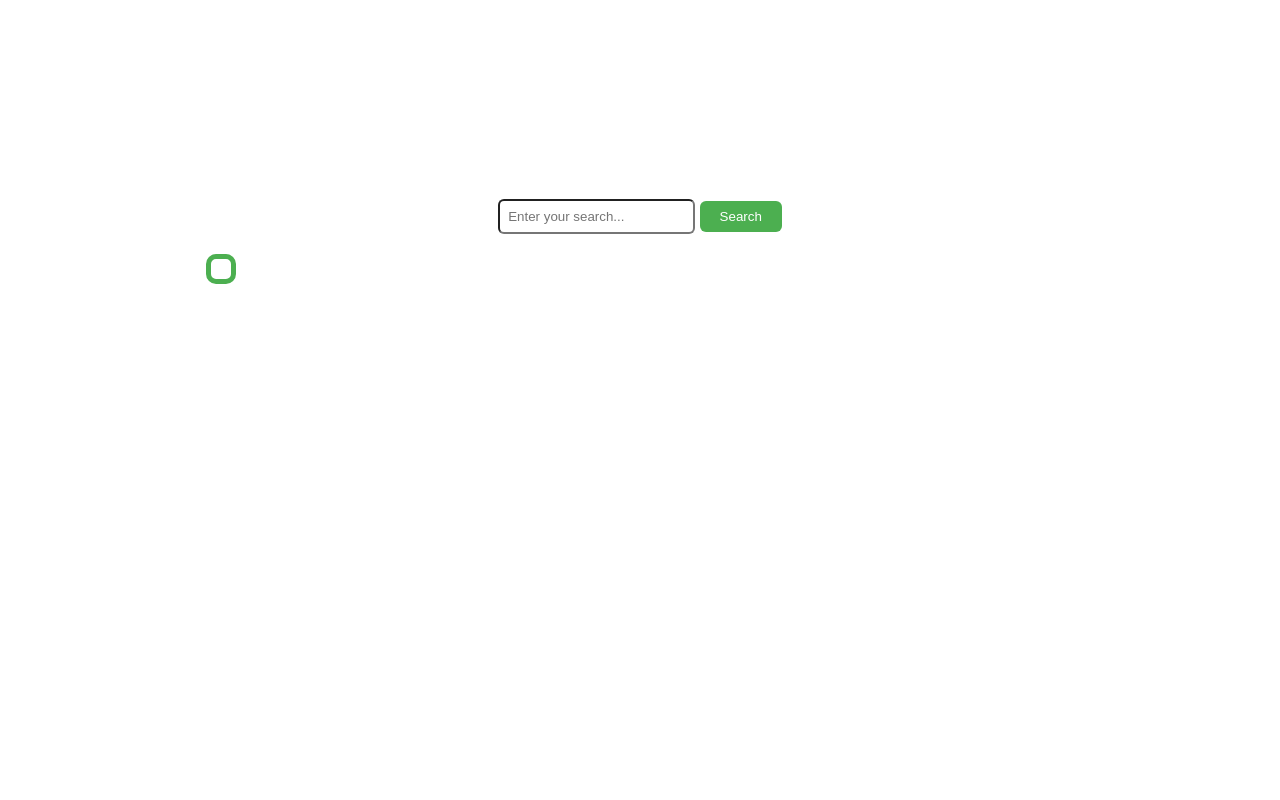
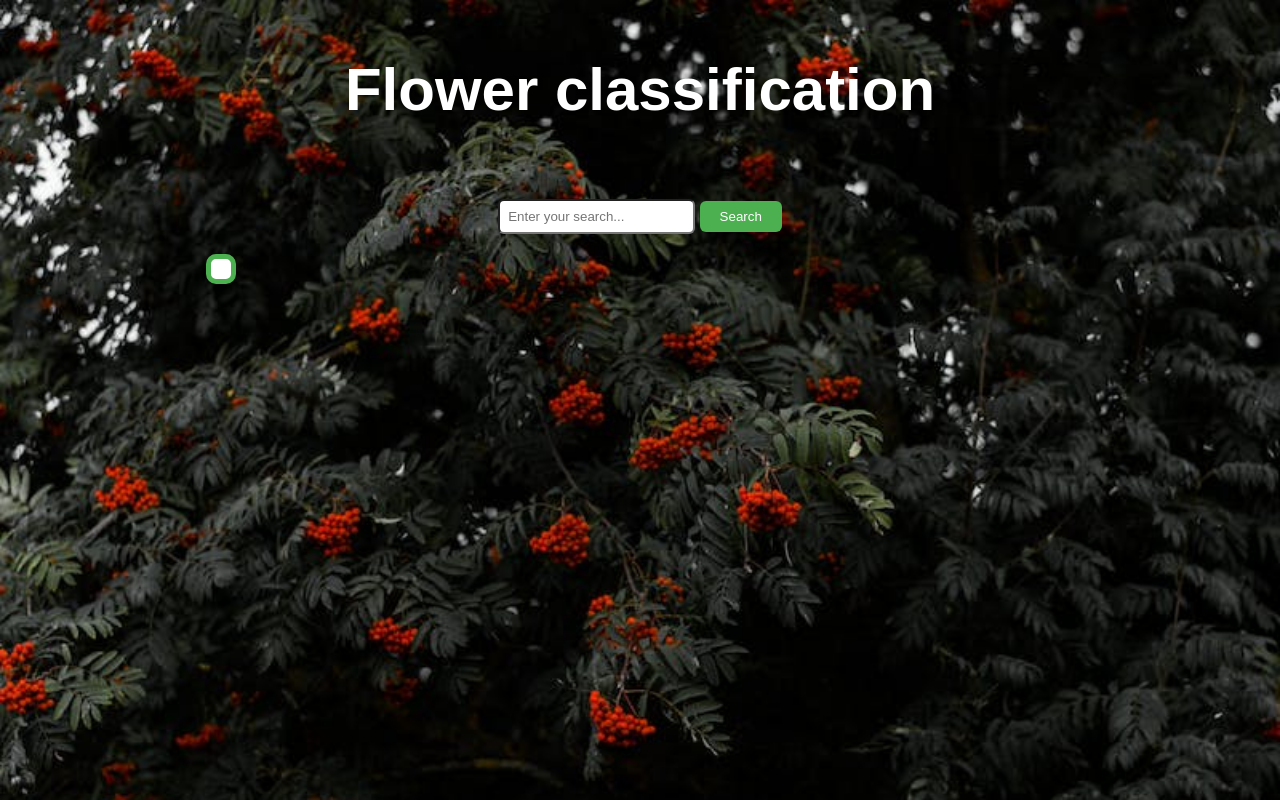
Before and after one commit to Vivekmakwan05/flowerclassify, a plain HTML site: page crop.html in a window 1280 px wide. Drawn offline with Linux system fonts and the light colour scheme.

Commit message:
Update style.css

```diff
--- a/style.css
+++ b/style.css
@@ -3,7 +3,7 @@ body {
     margin: 0;
     padding: 0;
     /* overflow: hidden; */
-    background-image: url(./assest/back-img.jpeg);
+    background-image: url(./back-img.jpeg);
     background-repeat: no-repeat;
     background-size: cover;
     height: 100dvb;
```
